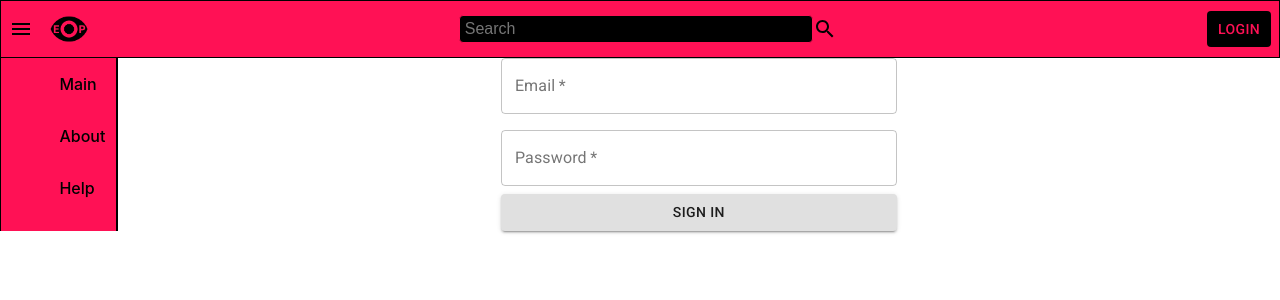
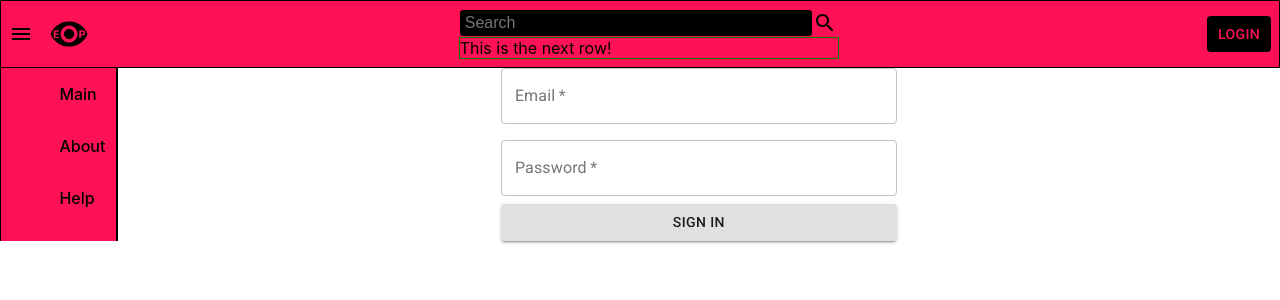
Before and after one commit to algorithmike/eop-frontend, a React (Create React App) app: page /login in a window 1280 px wide. Shown: the top 300 px of the page. Built offline with nearby package versions, Linux system fonts and the light colour scheme; what apollo-upload-client would draw is missing.

Commit message:
refactoring Search. add next row or filters

```diff
--- a/src/components/Search.jsx
+++ b/src/components/Search.jsx
@@ -12,7 +12,8 @@ const Search = (props) => {
   });
 
   return (
-    <div className="mainSearch">
+    <div className="main">
+      <div className="main__search">
         <input
           value={localFilterState.text}
           className="filterInput"
@@ -23,6 +24,8 @@ const Search = (props) => {
           }}
         />
         <SearchIcon onClick={() => {props.updateFilter(localFilterState)}}/>
+      </div>
+      <div className="main__timeAndSpaceFilters">This is the next row!</div>
     </div>
   );
 };
--- a/src/styles/Search.scss
+++ b/src/styles/Search.scss
@@ -1,9 +1,13 @@
 @import './themeColors.scss';
 
-.mainSearch {
+.main {
+   width: 30%;
+}
+
+.main__search {
     display: flex;
     align-items: center;
-    width: 30%;
+    width: 100%;
     padding: 0;
 
     input {
@@ -18,3 +22,8 @@
         padding: 5px;
     }
 }
+
+.main__timeAndSpaceFilters {
+    width: 100%;
+    border: 1pt solid green;
+}
```
Lines whose indentation alone changed are shown as unchanged.
